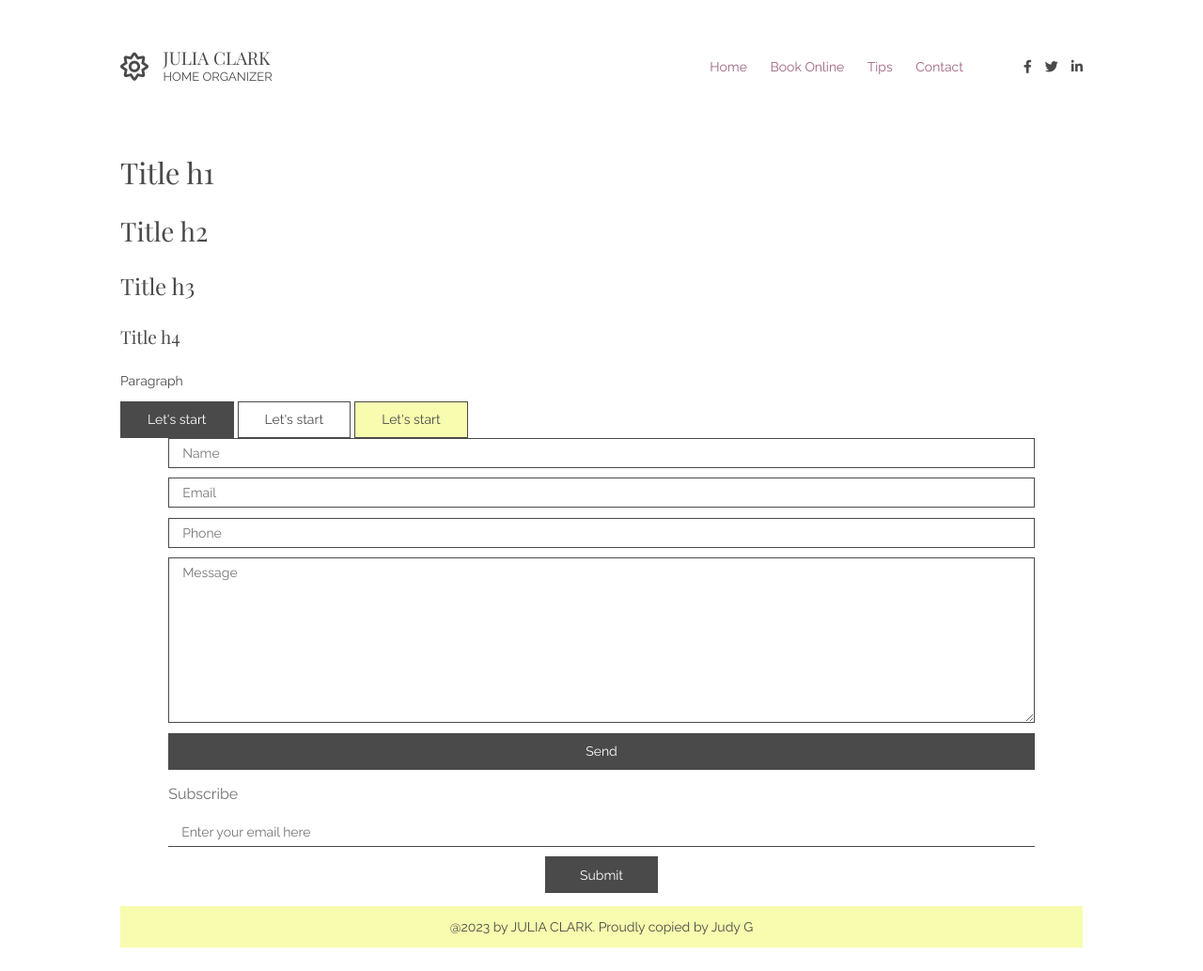
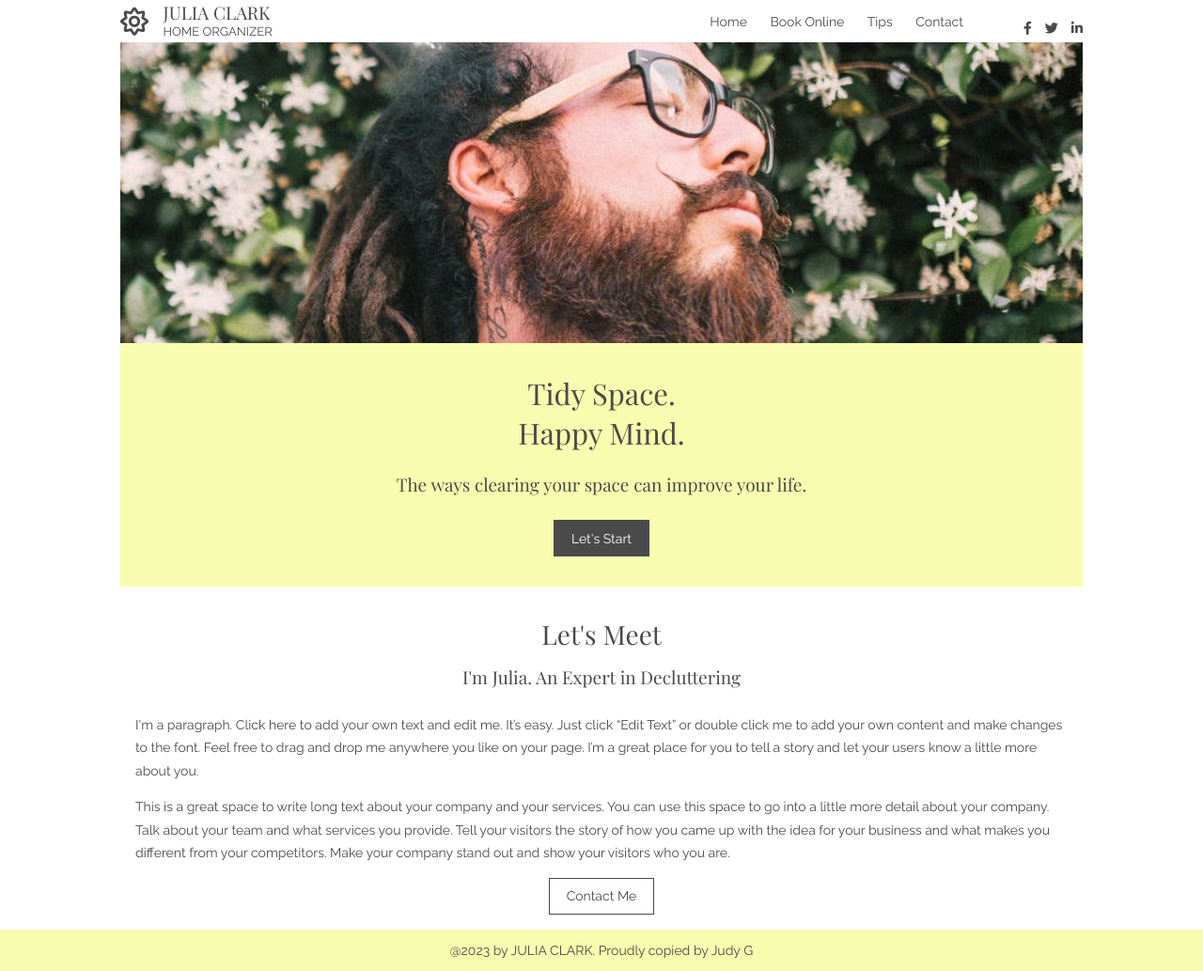
Before and after one commit to juditta99/home-organising, a plain HTML site: page index.html in a window 1280 px wide. Shown: the whole page at 94% size. Before the commit the page ends 1008 px from the top, so only its background shows below. Drawn offline with nearby package versions, Linux system fonts and the light colour scheme.

Commit message:
WIP Hero module

```diff
--- a/styles.css
+++ b/base-styles.css
@@ -7,19 +7,19 @@
     --light-grey: rgb(113, 112, 112);
     --green: rgb(211, 196, 19);
 }
-
+body {
+    padding: 0;
+    margin: 0;
+}
 body *{
     box-sizing: border-box;
     font-family: 'Raleway', sans-serif;
     color: var(--primary-color);
 }
-
 @media only screen and (min-width: 768px) {
-    body {
-        width: 80%;
-        margin: 0 auto;
+    main {
+        padding: 0 10%;
     }
-
 }
 
 /* Texts */
@@ -29,6 +29,8 @@ h3,
 h4 {
     font-family: 'Playfair Display', serif;
     font-weight: normal;
+    text-align: center;
+    margin-top: 0;
 }
 h1 {
     font-size: 31px;
@@ -53,7 +55,7 @@ header {
     display: flex;
     justify-content: space-between;
     align-items: center;
-    padding: .5em;
+    padding: 1em .5em;
     flex-wrap: wrap;
 }
     /*logo*/
@@ -116,7 +118,6 @@ header {
 .fa-times {
     font-size: 1.5em;
 }
-
 #menu-icon-times {
     display: block;
     margin-left: 90%;
@@ -127,6 +128,8 @@ header {
     display: flex;
     padding-left: 0;
     font-size: 14px;
+    margin-bottom: 0;
+    margin-top: 14px;
 }
 #social-media li {
     list-style: none;
@@ -141,7 +144,7 @@ header {
 @media only screen and (min-width: 768px) {
     header {
         flex-wrap: nowrap;
-        padding: 3em 0;
+        padding: 0 10%;
     }
     .logo-link {
         flex-basis: auto;
@@ -184,10 +187,10 @@ header {
         color: var(--light-grey);
     }
     #nav-links a:active {
-        color: #D3C413;
+        color: red;
     }
     #nav-links a:visited {
-        color: #9D6381;
+        color: blue;
     }
 }
 
@@ -216,10 +219,10 @@ header {
 /* Buttons */
 button {
     background-color: var(--primary-color);
-    border: .5px solid var(--primary-color);
+    border: 1px solid var(--primary-color);
     color: #fff;
     font-size: 14px;
-    padding: .75em 2em;
+    padding: .75em 1.25em;
     transition: all 240ms ease-in;
 }
 button:hover  {
@@ -277,5 +280,4 @@ button.newsletter-button {
 }
 
 /*
-  1. how do i make the footer not have space around it?
 */
--- /dev/null
+++ b/index.css
@@ -0,0 +1,30 @@
+.hero-photo {
+    object-fit: cover;
+    height: 320px;
+    width: 100%;
+    display: block;
+}
+.hero-text {
+    background-color: var(--yellow);
+    text-align: center;
+    padding: 2em 2em;
+}
+
+.intro {
+    padding: 2em 1em 1em;
+
+}
+.intro h2 {
+    margin-bottom: 0;
+}
+.intro h4 {
+    margin-top: .75em;
+}
+.intro p {
+    text-align: left;
+    line-height: 1.75;
+}
+.intro .secondary-btn {
+    margin: 0 auto;
+    display: block;
+}
--- a/index.html
+++ b/index.html
@@ -6,7 +6,8 @@
     <meta http-equiv="X-UA-Compatible" content="ie=edge">
     <link href="https://fonts.googleapis.com/css?family=Playfair+Display|Raleway" rel="stylesheet">
     <link rel="stylesheet" href="https://use.fontawesome.com/releases/v5.8.1/css/all.css" integrity="sha384-50oBUHEmvpQ+1lW4y57PTFmhCaXp0ML5d60M1M7uH2+nqUivzIebhndOJK28anvf" crossorigin="anonymous">
-    <link rel="stylesheet" href="styles.css">
+    <link rel="stylesheet" href="base-styles.css">
+    <link rel="stylesheet" href="index.css">
     <title>Document</title>
 </head>
 <body>
@@ -26,10 +27,10 @@
                 <div id="nav-links">
                     <label for="menu-toggle" id="menu-icon-times"><i class="fas fa-times"></i></label>
                     <ul>
-                        <li><a href="">Home</a></li>
-                        <li><a href="">Book Online</a></li>
-                        <li><a href="">Tips</a></li>
-                        <li><a href="">Contact</a></li>
+                        <li><a href="#">Home</a></li>
+                        <li><a href="#">Book Online</a></li>
+                        <li><a href="#?tips">Tips</a></li>
+                        <li><a href="#?contact">Contact</a></li>
                     </ul>
                 </div>
             </div>
@@ -39,28 +40,22 @@
             <li><i class="fab fa-linkedin-in"></i></li>
         </ul>
     </header>
-
     <main>
-        <h1>Title h1</h1>
-        <h2>Title h2</h2>
-        <h3>Title h3</h3>
-        <h4>Title h4</h4>
-        <p>Paragraph</p>
-        <button type="button">Let's start</button>
-        <button type="button" class="secondary-btn">Let's start</button>
-        <button type="button" class="book-btn">Let's start</button>
-        <form class="contact-form">
-            <input type="text" id="name" placeholder="Name">
-            <input type="text" id="email" placeholder="Email">
-            <input type="text" id="phone" placeholder="Phone">
-            <textarea name="message" id="message" cols="30" rows="10" placeholder="Message"></textarea>
-            <button type="button">Send</button>
-        </form>
-        <form class="newsletter-form">
-            <label for="enter-email">Subscribe</label>
-            <input type="text"id="enter-email" placeholder="Enter your email here">
-            <button type="button" class="newsletter-button">Submit</button>
-        </form>
+        <div class="hero">
+            <img src="hero-photo.jpeg" alt="The one and only Julia Clark" class="hero-photo">
+            <div class="hero-text">
+                <h1>Tidy Space.<br>Happy Mind.</h1>
+                <h4>The ways clearing your space can improve your life.</h4>
+                <button type="button">Let's Start</button>
+            </div>
+        </div>
+        <div class="intro">
+            <h2>Let's Meet</h2>
+            <h4>I'm Julia. An Expert in Decluttering</h4>
+            <p>I'm a paragraph. Click here to add your own text and edit me. It’s easy. Just click “Edit Text” or double click me to add your own content and make changes to the font. Feel free to drag and drop me anywhere you like on your page. I’m a great place for you to tell a story and let your users know a little more about you.</p>
+            <p>This is a great space to write long text about your company and your services. You can use this space to go into a little more detail about your company. Talk about your team and what services you provide. Tell your visitors the story of how you came up with the idea for your business and what makes you different from your competitors. Make your company stand out and show your visitors who you are.</p>
+            <button type="button" class="secondary-btn">Contact Me</button>
+        </div>
     </main>
     <footer>
         <span class="copyright-1">@2023 by JULIA CLARK.</span>
```
Also changed, not shown: scratchpad.html (added, +38 -0 lines), hero-photo.jpeg (added).
